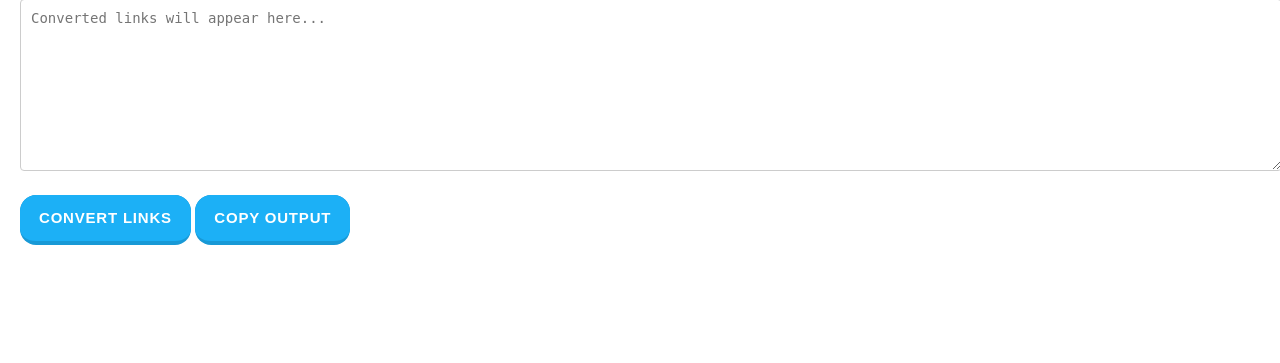
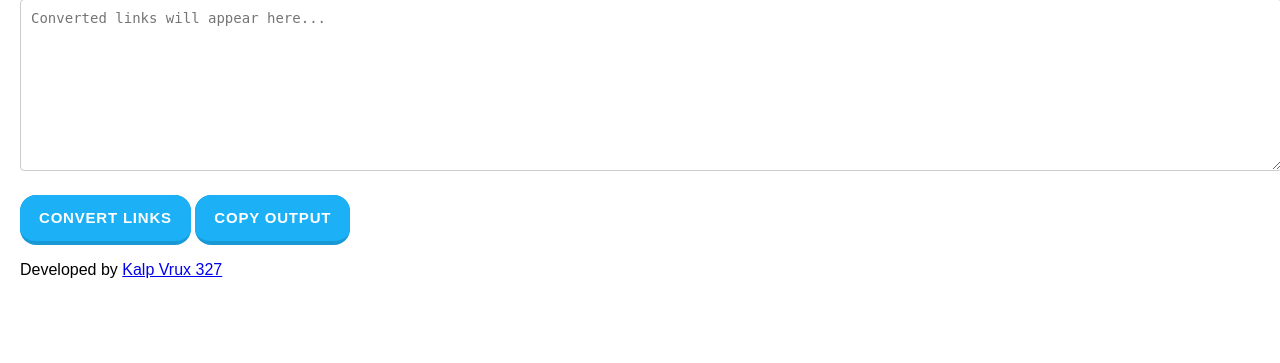
Before and after one commit to kakadhola/Fitgirl-Link-grabber, a Flask app: page / in a window 1280 px wide. Shown: the part 365-728 px from the top of the page. Run offline with Flask 3, Linux system fonts and the light colour scheme.

Commit message:
Update index.html

```diff
--- a/templates/index.html
+++ b/templates/index.html
@@ -175,5 +175,9 @@
             alert('Output copied to clipboard!');
         }
     </script>
+
+    <footer>
+        <p>Developed by <a href="https://github.com/kalpvrux" target="_blank">Kalp Vrux 327</a></p>
+    </footer>
 </body>
 </html>
```
